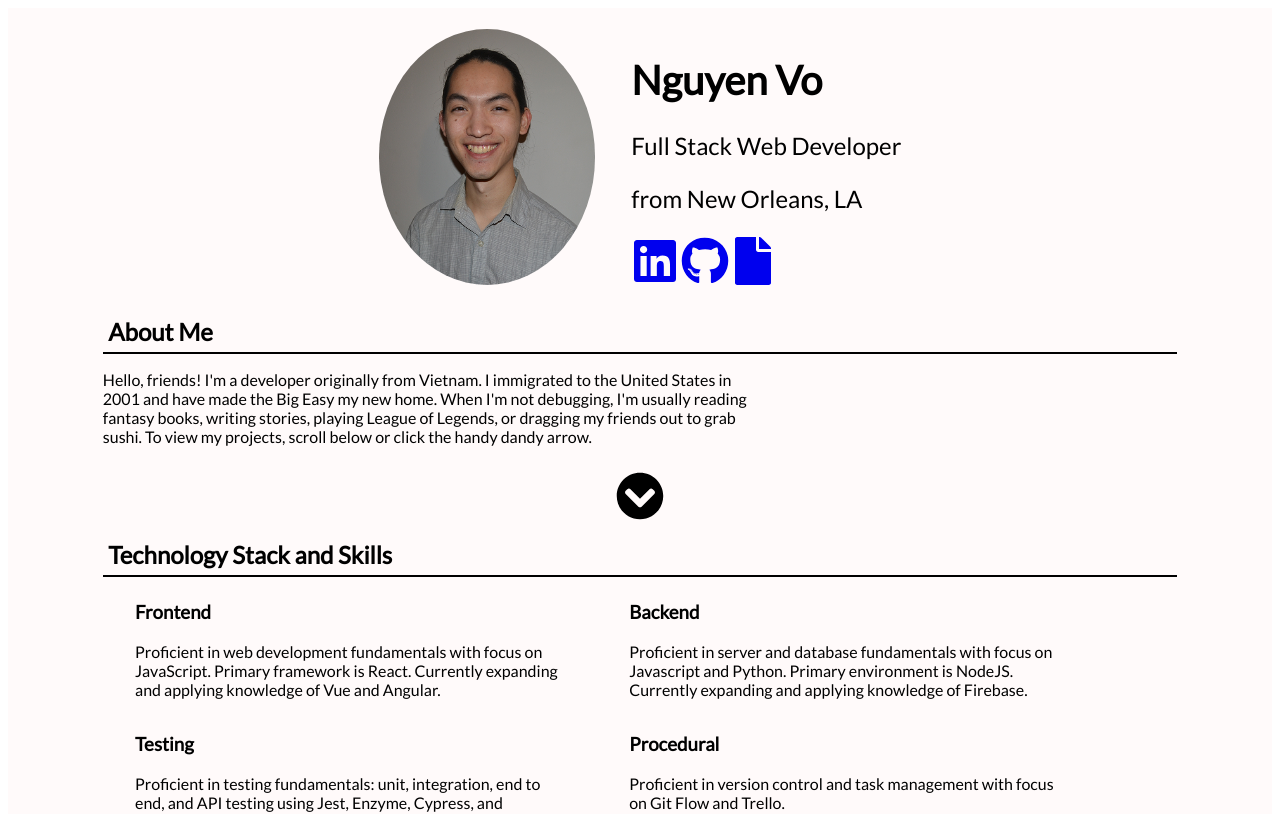
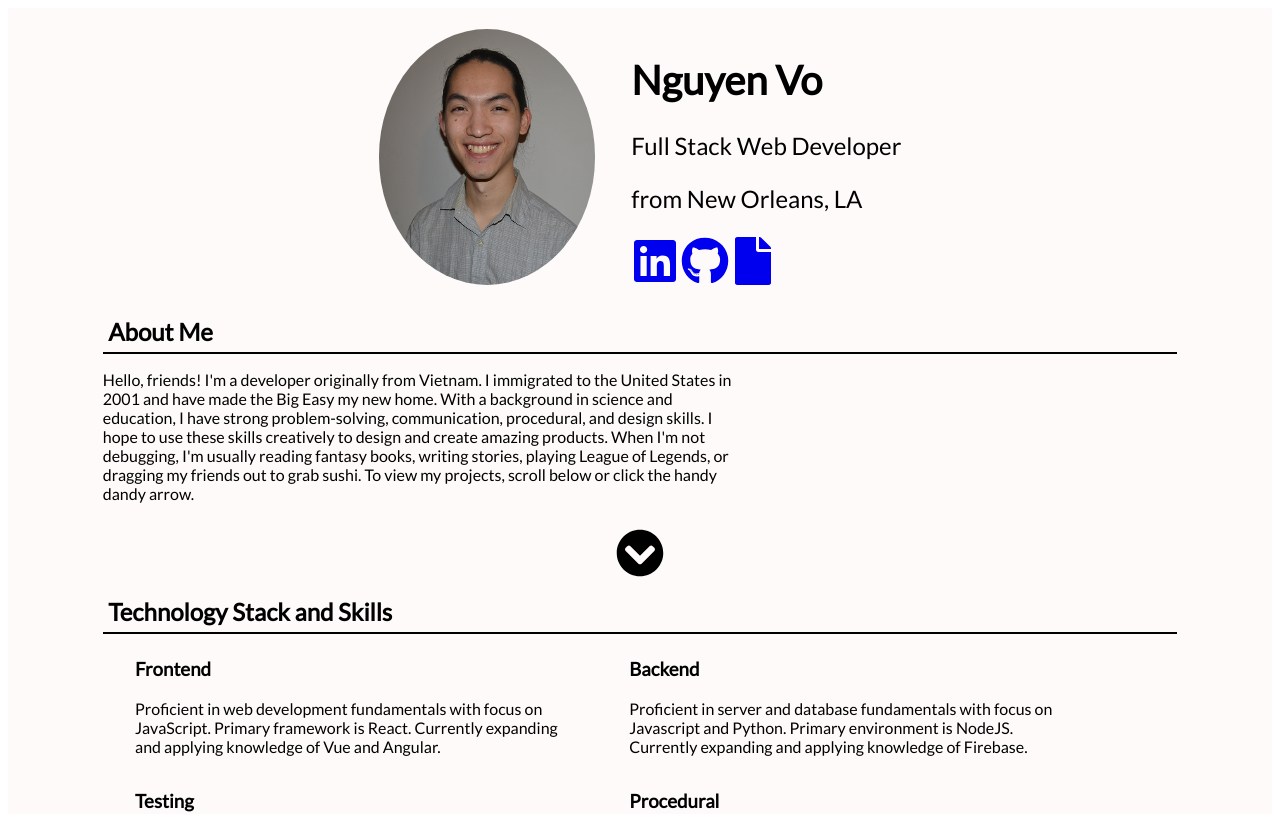
Before and after one commit to azinoVo/portfolio, a React (Create React App) app: page / in a window 1280 px wide. Shown: the top 814 px of the page. Built offline with nearby package versions, Linux system fonts and the light colour scheme.

Commit message:
added more to bio

```diff
--- a/src/components/AboutMe/AboutMe.js
+++ b/src/components/AboutMe/AboutMe.js
@@ -10,8 +10,10 @@ const AboutMe = () => {
         <div className='bioWrapper'>
             <p>Hello, friends! I'm a developer originally from Vietnam. I
                 immigrated to the United States in 2001 and have made
-                the Big Easy my new home. When I'm not debugging,
-                I'm usually reading fantasy books, writing stories, playing League
+                the Big Easy my new home. With a background in science and education,
+                I have strong problem-solving, communication, procedural, and design skills.
+                I hope to use these skills creatively to design and create amazing products.
+                When I'm not debugging, I'm usually reading fantasy books, writing stories, playing League
                 of Legends, or dragging my friends out to grab sushi. To view my
                 projects, scroll below or click the handy dandy arrow.
             </p>
```
